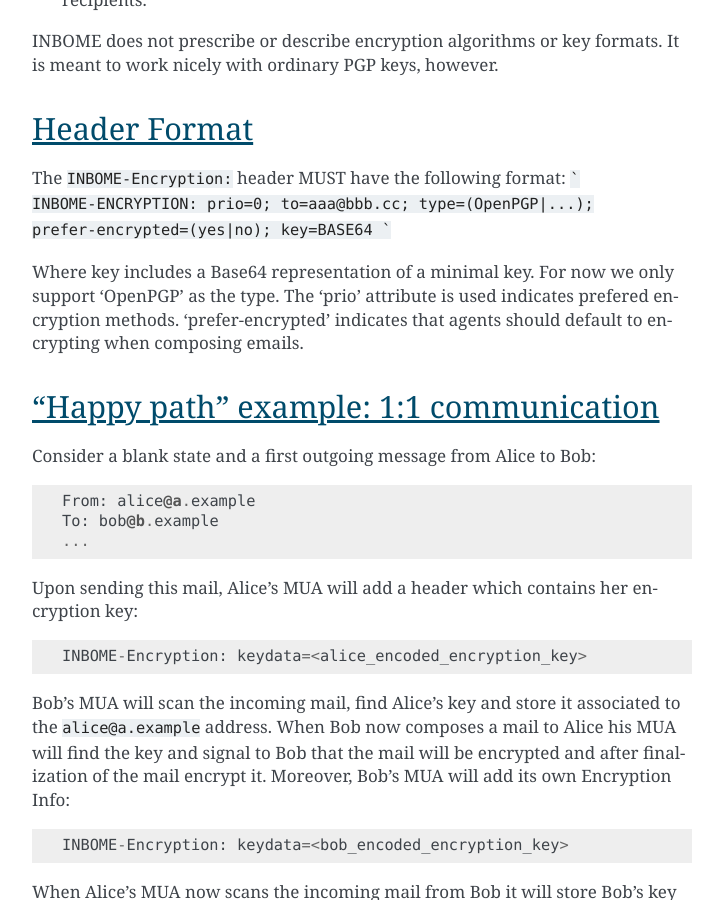
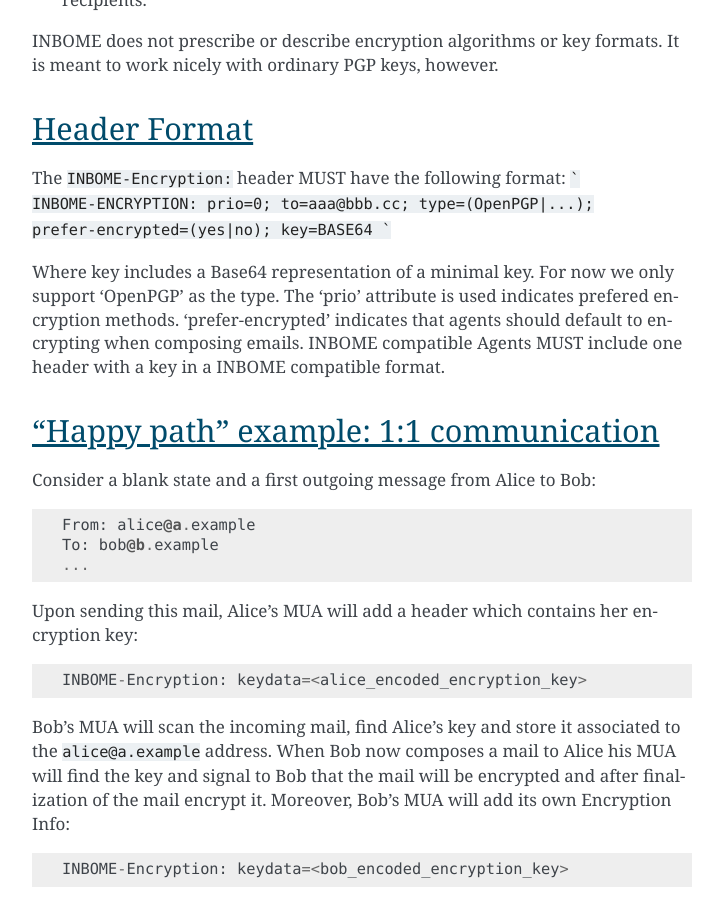
Before and after one commit to autocrypt/autocrypt, a Sphinx documentation site: the page built from doc/mua-keydiscovery.rst, in a window 1280 px wide and 900 px high, scrolled down 1142 px. Shown: the whole window, without its empty margins (388-1111 px from the left). Built offline with Sphinx 7.4.7, drawn with Linux system fonts in a browser that asks for light colours.

Commit message:
require at least one INBOME compatible key

````diff
--- a/doc/mua-keydiscovery.rst
+++ b/doc/mua-keydiscovery.rst
@@ -36,8 +36,8 @@ INBOME-ENCRYPTION: prio=0; to=aaa@bbb.cc; type=(OpenPGP|...); prefer-encrypted=(
 ```
 
 Where key includes a Base64 representation of a minimal key. For now we only support 'OpenPGP' as the type.
-The 'prio' attribute is used indicates prefered encryption methods. 'prefer-encrypted' indicates that agents
-should default to encrypting when composing emails.
+The 'prio' attribute is used indicates prefered encryption methods. 'prefer-encrypted' indicates that agents should default to encrypting when composing emails.
+INBOME compatible Agents MUST include one header with a key in a INBOME compatible format.
 
 "Happy path" example: 1:1 communication
 ---------------------------------------
````
